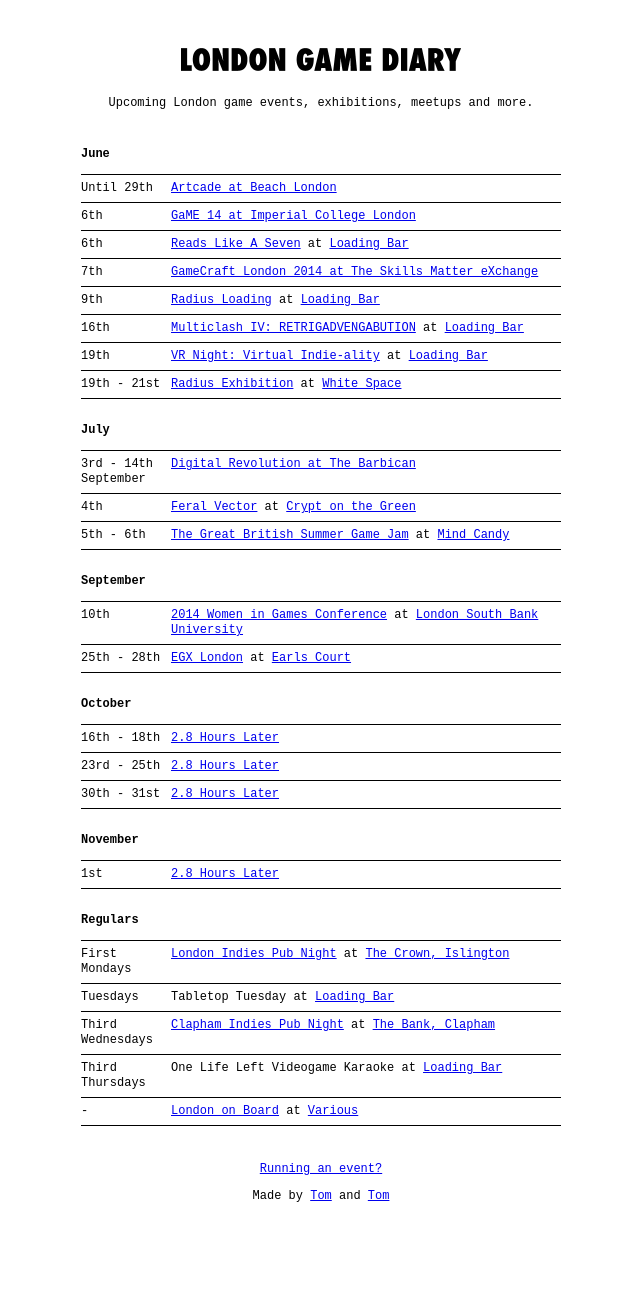
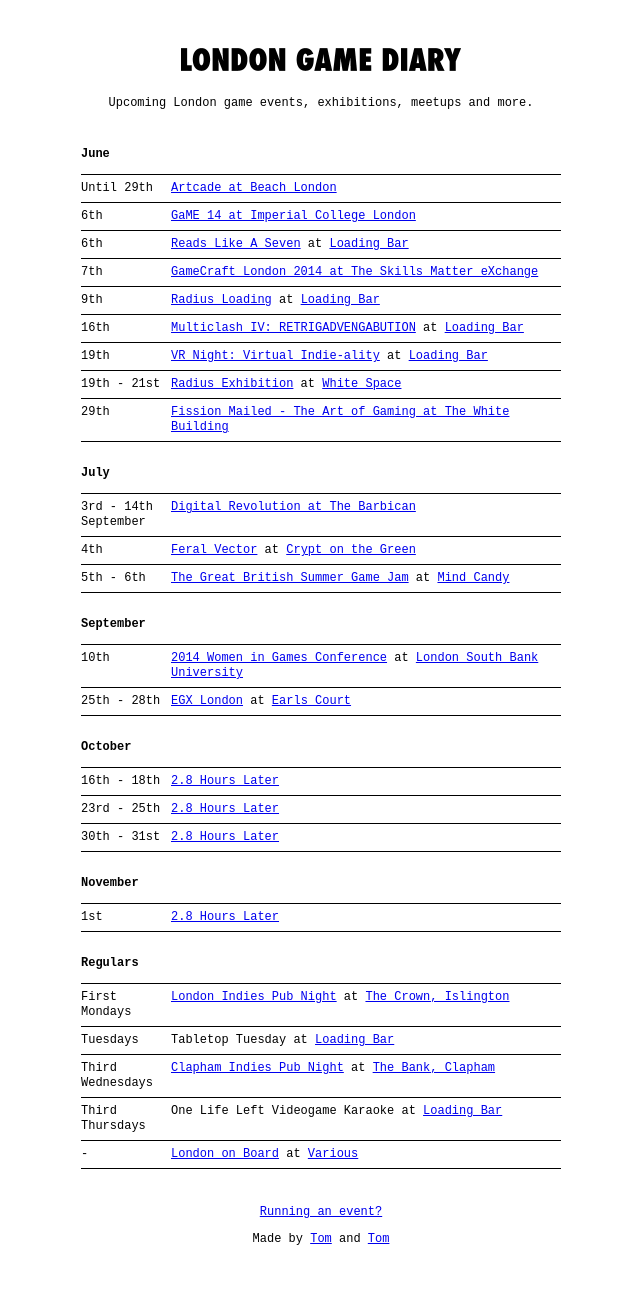
Before and after one commit to thomasmarshall/londongamediary.com, a Jekyll site: the page built from index.md, in a window 1280 px wide. Shown: the whole page, without its empty margins (319-959 px from the left). Built offline with Jekyll 4.4.1, drawn with Linux system fonts in a browser that asks for light colours; before the commit the page ends 1252 px from its top, so only the background shows below that.

Commit message:
Update index.md

```diff
--- a/index.md
+++ b/index.md
@@ -12,6 +12,7 @@
 16th | [Multiclash IV: RETRIGADVENGABUTION](http://www.meetup.com/London-Indie-Game-Developers/events/184313992/) at [Loading Bar](http://twitter.com/drinkrelaxplay)
 19th | [VR Night: Virtual Indie-ality](http://www.meetup.com/London-Indie-Game-Developers/events/185608412/) at [Loading Bar](http://twitter.com/drinkrelaxplay)
 19th - 21st | [Radius Exhibition](http://www.radiusfestival.com/) at [White Space](http://www.whitespacevenue.com/)
+29th | [Fission Mailed - The Art of Gaming at The White Building](http://thewhitebuilding.org.uk/whats-on/fission-mailed-the-art-of-gaming/)
 
 
 ### July
```
